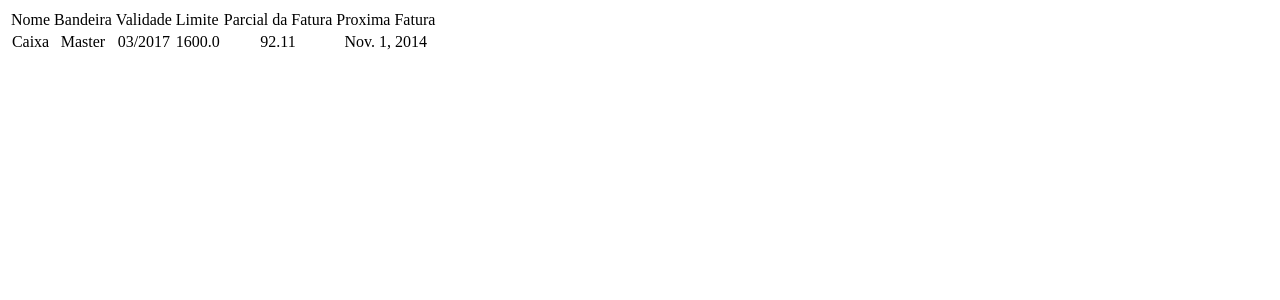
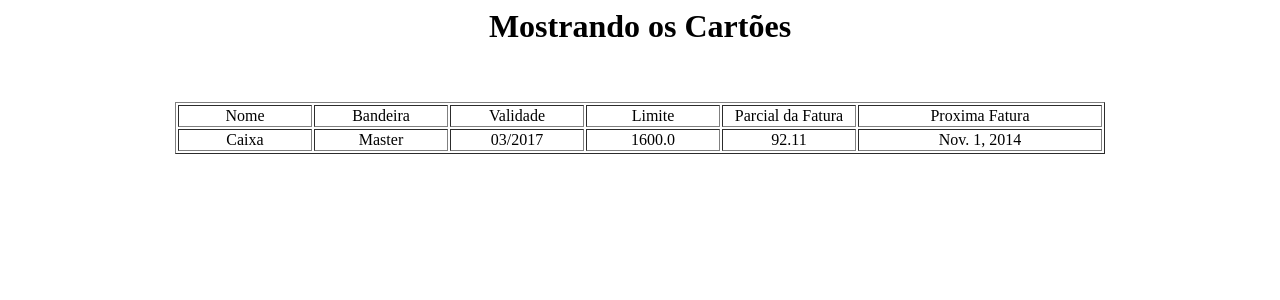
Before and after one commit to HermogenesBatista/Dividas, a Django app: template Dividas/Cartoes/templates/Cartoes/resultado.html in a window 1280 px wide. Shown: the top 300 px of the page. Run offline with Django 3.2, Linux system fonts and the light colour scheme; the template is opened without the code that fills it: values that come from a table or form of the project are taken from there, others are empty; data comes from the database, SQL or seed files in the repository; parts of the project's set-up code (start-up, migrations or seed data) failed here and were passed over.

```diff
--- a/Dividas/Cartoes/templates/Cartoes/resultado.html
+++ b/Dividas/Cartoes/templates/Cartoes/resultado.html
@@ -3,17 +3,27 @@
     <head>
         <meta charset='UTF-8'>
         <title>View Test</title>
+        <style type="text/css">
+            td {
+                width: 130px;
+            }
+            td.maior{
+                width: 240px;
+            }
+        </style>
     </head>
     <body>
-        <table>
+        <h1 align="center">Mostrando os Cartões</h1>
+        <br><br>
+        <table border="1" align="center">
             <thead>
-                <tr>
+                <tr align="center">
                     <td>Nome</td>
                     <td>Bandeira</td>
                     <td>Validade</td>
                     <td>Limite</td>
                     <td>Parcial da Fatura</td>
-                    <td>Proxima Fatura</td>
+                    <td class="maior">Proxima Fatura</td>
                 </tr>
             </thead>
             <tbody>
```
